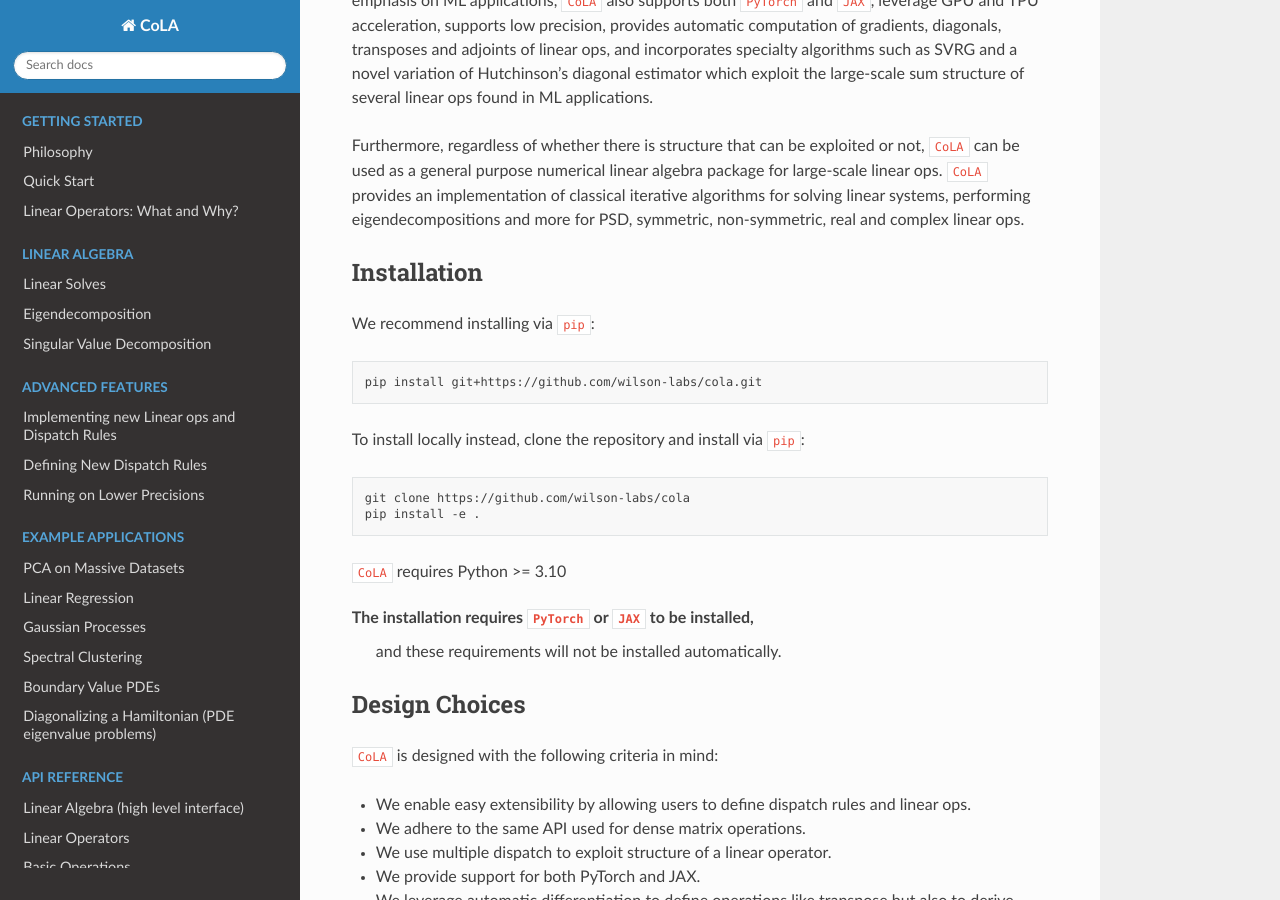
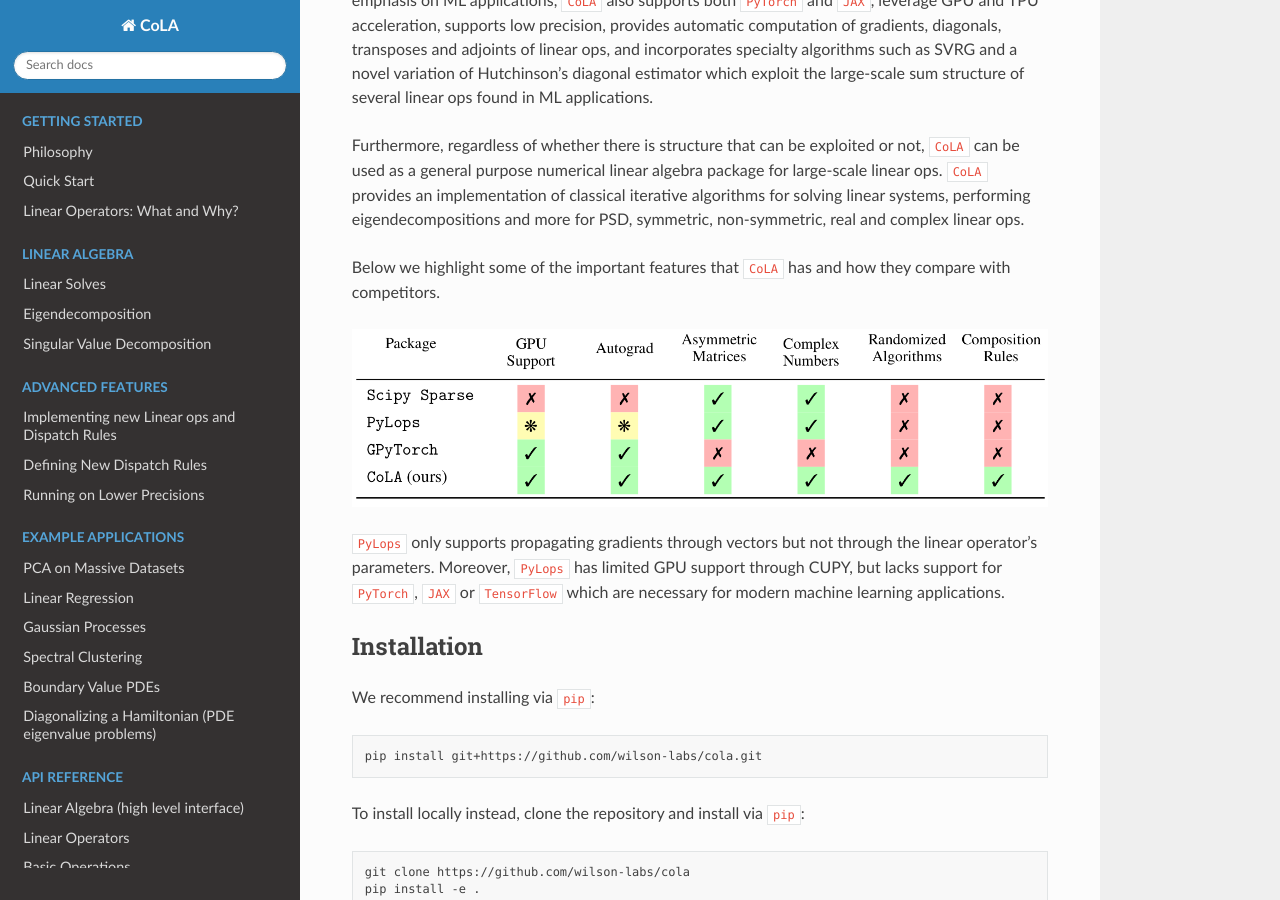
Before and after one commit to wilson-labs/cola, a Sphinx documentation site: the page built from docs/index.rst, in a window 1280 px wide and 900 px high, scrolled down 517 px. Built offline with Sphinx 7.4.7 and the Read the Docs theme 2.0.0, drawn with Linux system fonts in a browser that asks for light colours.

Commit message:
Added Table 2

```diff
--- a/docs/index.rst
+++ b/docs/index.rst
@@ -30,6 +30,17 @@ for large-scale linear ops.
 ``CoLA`` provides an implementation of classical iterative algorithms for
 solving linear systems, performing eigendecompositions and more for
 PSD, symmetric, non-symmetric, real and complex linear ops.
+
+Below we highlight some of the important features that ``CoLA`` has and how they
+compare with competitors.
+
+.. image:: ./CoLA_Table2.png
+   :alt: Example Image
+
+``PyLops`` only supports propagating gradients through vectors but not
+through the linear operator’s parameters. Moreover, ``PyLops`` has limited GPU
+support through CUPY, but lacks support for ``PyTorch``, ``JAX`` or ``TensorFlow`` which
+are necessary for modern machine learning applications.
 
 Installation
 ------------
```
Also changed, not shown: docs/CoLA_Table2.png (added), docs/notebooks/colabs/About.ipynb, docs/notebooks/colabs/LinOpIntro.ipynb.
